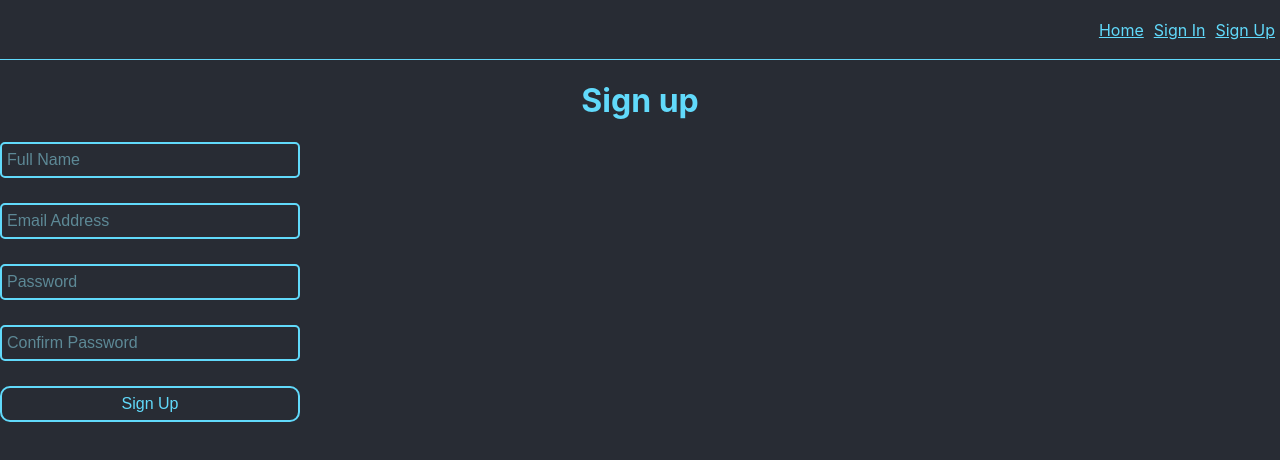
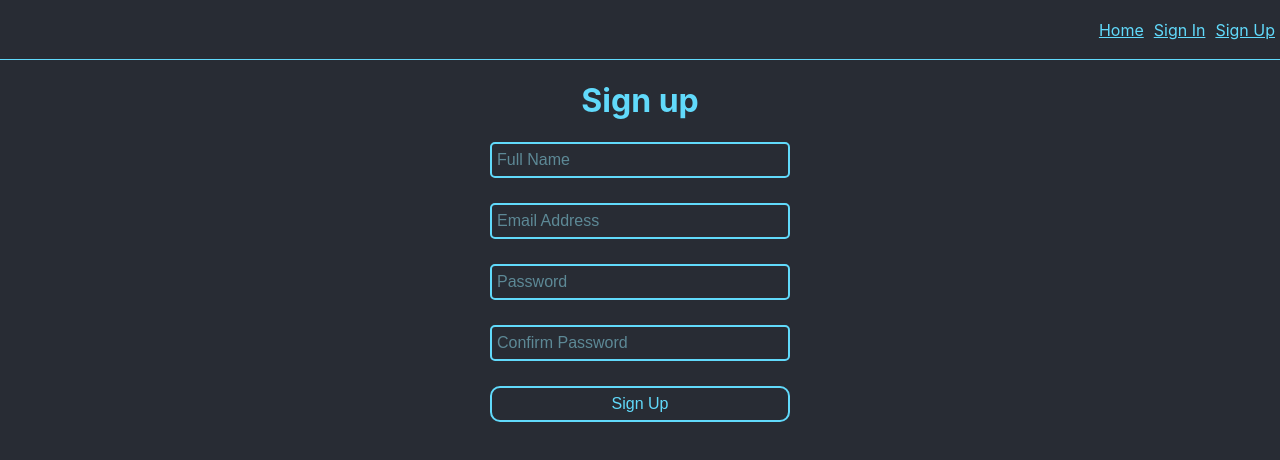
Before and after one commit to ivashchvlad/mybook, a React (Create React App) app: page /signup in a window 1280 px wide. Shown: the top 460 px of the page. Built offline with nearby package versions, Linux system fonts and the light colour scheme; no server answers.

Commit message:
container style added

```diff
--- a/src/components/styledComponents.tsx
+++ b/src/components/styledComponents.tsx
@@ -40,3 +40,11 @@ export const Button = styled.button`
         border-width: 3px;
     }
 `
+
+export const Container = styled.div`
+    display: flex;
+    flex-direction: column;
+    justify-content: center;
+    align-items: center;
+    max-width: 1600;
+`
--- a/src/routes/Account.tsx
+++ b/src/routes/Account.tsx
@@ -1,16 +1,17 @@
-import React from 'react';
+import React from 'react'
 
-import PassForget from './PassForget';
-import PassChange from './PassChange';
+import PassForget from './PassForget'
+import PassChange from './PassChange'
 
+import { Container } from '../components/styledComponents'
 
 
 const Account = () => (
-    <div>
+    <Container>
         <h1>Account Page</h1>
         <PassForget />
         <PassChange />
-    </div>
+    </Container>
 );
 
 export default Account;
--- a/src/routes/PassChange.tsx
+++ b/src/routes/PassChange.tsx
@@ -1,5 +1,5 @@
 import React, { useState, FormEvent } from 'react';
-import { Form, Input, Button} from '../components/styledComponents'
+import { Form, Input, Button } from '../components/styledComponents'
 import { withFirebase } from '../components/FirebaseContext';
 
 
@@ -24,6 +24,8 @@ function PasswordChangeForm({ firebase }: any) {
         e.preventDefault();
     };
     return (
+        <>
+            <h1>Want to change password?</h1>
             <Form onSubmit={handleSubmit}>
                 <Input
                     name="passwordOne"
@@ -50,6 +52,7 @@ function PasswordChangeForm({ firebase }: any) {
 
                 {error && <p>{error.message}</p>}
             </Form>
+        </>
     );
 }
 
--- a/src/routes/Search.tsx
+++ b/src/routes/Search.tsx
@@ -6,7 +6,7 @@ import { RootState } from '../redux/store'
 import Book from '../interfaces/Book'
 import BookView from '../components/BookView'
 import { debounce } from "lodash"
-import { Form, Input } from '../components/styledComponents'
+import { Form, Input, Container } from '../components/styledComponents'
 
 interface MyPropType {
     searchBooks: Function;
@@ -27,7 +27,7 @@ function Search({ searchBooks, books }: MyPropType) {
     }
 
     return (
-        <div>
+        <Container>
             <h1>Search</h1>
             <Form action="">
                 <Input type="type" name="book" id="search" onChange={handleChange} />
@@ -37,7 +37,7 @@ function Search({ searchBooks, books }: MyPropType) {
                     <BookView id={book.isbn} key={book.isbn} add={true} />
                 )) : ''
             }
-        </div>
+        </Container>
     )
 }
 
--- a/src/routes/SignUp.tsx
+++ b/src/routes/SignUp.tsx
@@ -1,7 +1,7 @@
 import React, { useState, useEffect, FormEvent } from 'react'
 import { Link, withRouter } from 'react-router-dom';
 import { withFirebase } from '../components/FirebaseContext'
-import { Form, Input, Button} from '../components/styledComponents'
+import { Form, Input, Button, Container } from '../components/styledComponents'
 
 function SignUp({firebase, history}: any) {
     const [username, setUsername] = useState('')
@@ -40,7 +40,7 @@ function SignUp({firebase, history}: any) {
     };
 
     return (
-        <div>
+        <Container>
             <h1>Sign up</h1>
             <Form onSubmit={handleSubmit}>
               <Input
@@ -77,7 +77,7 @@ function SignUp({firebase, history}: any) {
 
               {error && <p>{error.message}</p>}
             </Form>
-        </div>
+        </Container>
     )
 }
 
```
Lines whose indentation alone changed are shown as unchanged.
